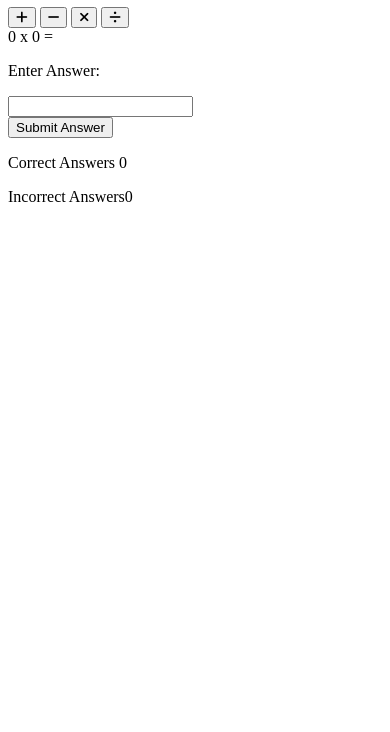
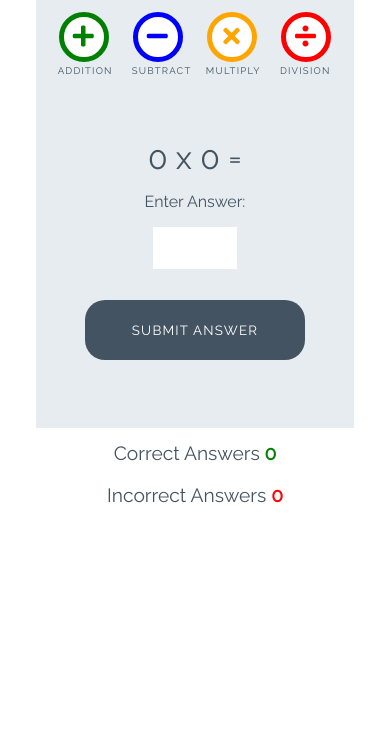
Before and after one commit to LucasRangfeldt/love-maths, a plain HTML site: page index.html in a window 390 px wide. Shown: the part 112-844 px from the top of the page. Drawn offline with Linux system fonts and the light colour scheme.

Commit message:
add styles for game

```diff
--- a/assets/css/style.css
+++ b/assets/css/style.css
@@ -0,0 +1,252 @@
+/* --------- Global style */
+
+body {
+    background-color: white;
+    font-family: "Raleway", sans-serif;
+    color: #445361;
+    text-align: center;
+}
+
+/* --------- Heading */
+
+.heading {
+    text-align: center;
+    font-size: 2.5rem;
+}
+
+.logo {
+    height: 40px;
+    padding-right: 5px;
+}
+
+/* --------- Game layout */
+
+.game-area {
+    background-color: #E6ECF0;
+    box-sizing: border-box;
+    width: 85%;
+    height: 65vh;
+    max-height: 450px;
+    max-width: 830px;
+    margin-left: auto;
+    margin-right: auto;
+    padding: 1%;
+}
+
+.question-area {
+    width: 50%;
+    font-size: 2rem;
+    margin: auto;
+    padding: 50px 0;
+}
+
+.question-area span {
+    padding: 0 15px;
+}
+
+.score-area {
+    margin: 5px auto;
+    width: 60%;
+    font-size: 1.2rem;
+}
+
+.controls-area {
+    width: 85%;
+    margin: 30px auto;
+}
+
+#score {
+    color: green;
+    font-weight: bold;
+}
+
+#incorrect {
+    color: red;
+    font-weight: bold;
+}
+
+.answer-message {
+    display: none;
+    font-size: 1rem;
+}
+
+#answer-box {
+    border: none;
+    color: #445361;
+    display: inline-block;
+    height: 40px;
+    width: 80px;
+    font-size: 1.2rem;
+}
+
+.scores {
+    display: inline-block;
+    padding: 25px;
+}
+
+/* --------- Buttons */
+
+.btn {
+    width: 220px;
+    height: 60px;
+    font-family: "Raleway", sans-serif;
+    text-transform: uppercase;
+    letter-spacing: 1.2px;
+    color: white;
+}
+
+.btn:focus {
+    outline: none;
+}
+
+.btn--big {
+    padding-top: 10px;
+    border-radius: 50%;
+    background-color: white;
+    border: 10px solid;
+    width: 100px;
+    height: 100px;
+    font-size: 3.2rem;
+    margin: 0 30px;
+    transition: all 0.5s;
+}
+
+.btn--big::after{
+    content: attr(data-type);
+    font-size: 1rem;
+    color: #445361;
+    position: relative;
+    left: -0.5em;
+}
+
+.btn--blue {
+    border-color: blue;
+    color: blue;
+}
+
+.btn--blue:active,
+.btn--blue:hover {
+    background-color: darkblue;
+    color: white;
+}
+
+.btn--orange {
+    border-color: orange;
+    color: orange;
+}
+
+.btn--orange:active,
+.btn--orange:hover {
+    background-color: darkorange;
+    color: white;
+}
+
+.btn--red {
+    border-color: red;
+    color: red;
+}
+
+.btn--red:active,
+.btn--red:hover {
+    background-color: darkred;
+    color: white;
+}
+
+.btn--green {
+    border-color: green;
+    color: green;
+}
+
+.btn--green:active,
+.btn--green:hover {
+    background-color: darkgreen;
+    color: white;
+}
+
+.btn--gray {
+    margin-top: 25px;
+    background-color: #445361;
+    border: 1px transparent;
+    border-radius: 20px;
+}
+
+.btn--gray:active,
+.btn--gray:hover {
+    background-color: #0d1013;
+}
+
+/* --------- Media queries */
+
+@media (max-width: 414px) {
+    .controls-area {
+        width: 100%;
+    }
+
+    .btn--big {
+        margin: 0 10px;
+        padding: 5px;
+        border: 5px solid;
+        width: 50px;
+        height: 50px;
+        font-size: 1.5rem;
+    }
+
+    .btn--big::after {
+        font-size: 0.6rem;
+        left: -0.7rem;
+    }
+
+    .question-area {
+        padding: 10% 0;
+        width: 100%;
+    }
+
+    .question-area span {
+        padding: 0;
+    }
+
+    .answer-message {
+        display: block;
+    }
+
+    #answer-box {
+        display: block;
+        margin: 0 auto;
+    }
+    .btn--gray {
+        margin-top: 0;
+    }
+
+    .score-area {
+        width: 100%;
+    }
+
+    .scores {
+        margin: 0.5em auto;
+        display: block;
+        padding: 5px;
+    }
+
+    .heading {
+        font-size: 2rem;
+    }
+}
+
+@media (max-width: 320px) {
+    .game-area {
+        height: 70vh;
+    }
+
+    .controls-area {
+        width: 75%;
+        margin: 10px auto;
+    }
+
+    .btn--big {
+        margin: 10px 10px;
+    }
+    .question-area {
+        padding: 10px 0;
+    }
+
+}
--- a/index.html
+++ b/index.html
@@ -1,54 +1,56 @@
 <!DOCTYPE html>
 <html lang="en">
+
 <head>
     <meta charset="UTF-8">
-    <meta http-equiv="X-UA-Compatible" content="IE=edge">
     <meta name="viewport" content="width=device-width, initial-scale=1.0">
 
-    <!-- fonts and logo image -->
+    <!-- font awesome and google fonts -->
     <link rel="stylesheet" href="https://use.fontawesome.com/releases/v5.7.2/css/all.css"
-    integrity="sha384-fnmOCqbTlWIlj8LyTjo7mOUStjsKC4pOpQbqyi7RrhN7udi9RwhKkMHpvLbHG9Sr" crossorigin="anonymous">
+        integrity="sha384-fnmOCqbTlWIlj8LyTjo7mOUStjsKC4pOpQbqyi7RrhN7udi9RwhKkMHpvLbHG9Sr" crossorigin="anonymous">
     <link href="https://fonts.googleapis.com/css?family=Raleway%7CRighteous" rel="stylesheet">
+
     <link rel="stylesheet" href="assets/css/style.css">
-    <script src="https://kit.fontawesome.com/c5eb680a53.js" crossorigin="anonymous"></script>
     <title>Document</title>
 </head>
+
 <body>
     <h1 class="heading">
         <img class="logo" src="assets/images/logo.png" alt="logo"> Love Maths
     </h1>
 
     <div class="game-area">
-        <div class="controls">
-            <button class="btn btn--big btn--green">
+        <div class="controls-area">
+            <button data-type="addition" class="btn btn--big btn--green">
                 <i class="fas fa-plus"></i>
             </button>
-
-            <button class="btn btn--big btn--blue">
+            <button data-type="subtract" class="btn btn--big btn--blue">
                 <i class="fas fa-minus"></i>
             </button>
-            <button class="btn btn--big btn--orange">
+            <button data-type="multiply" class="btn btn--big btn--orange">
                 <i class="fas fa-times"></i>
             </button>
-            <button class="btn btn--big btn--red">
+            <button data-type="division" class="btn btn--big btn--red">
                 <i class="fas fa-divide"></i>
             </button>
         </div>
-        <div class="questions">
+        <div class="question-area">
             <span id="operand1">0</span>
             <span id="operator">x</span>
             <span id="operand2">0</span>
             <span>=</span>
             <p class="answer-message">Enter Answer:</p>
-            <input type="number" id="answer-box">
+            <input id="answer-box" type="number">
         </div>
-        <button class="btn btn--grey">Submit Answer</button>
+        <button data-type="submit" class="btn btn--gray">Submit Answer</button>
     </div>
 
-    <div class="score">
+    <div class="score-area">
         <p class="scores">Correct Answers <span id="score">0</span></p>
-        <p class="scores">Incorrect Answers<span id="incorrect">0</span></p>
+        <p class="scores">Incorrect Answers <span id="incorrect">0</span></p>
     </div>
+
     <script src="assets/js/script.js"></script>
 </body>
+
 </html>
```
